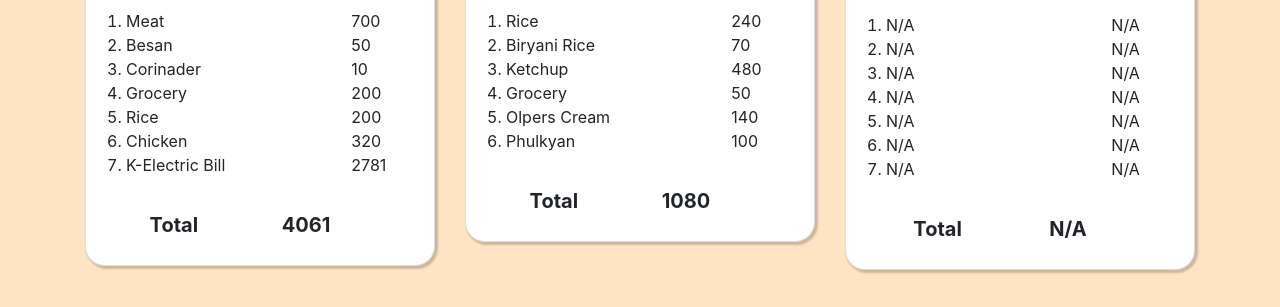
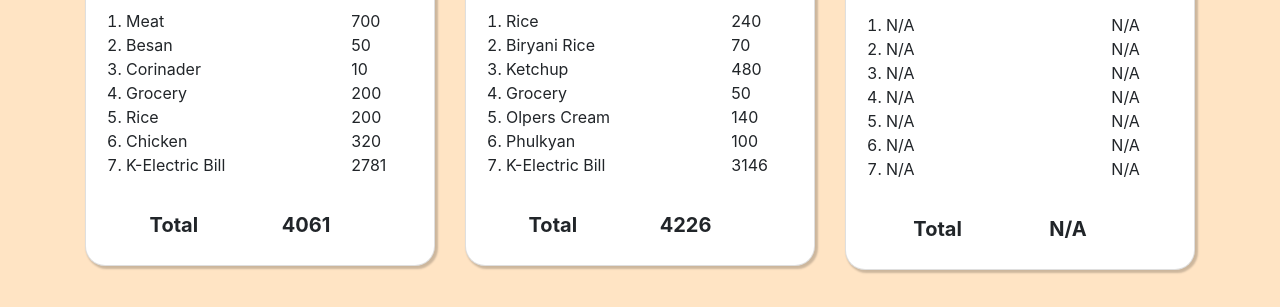
Before and after one commit to furquanrahim/homeExpense., a plain HTML site: page index.html in a window 1280 px wide. Shown: the part 286-593 px from the top of the page. Drawn offline with nearby package versions, Linux system fonts and the light colour scheme.

Commit message:
Update index.html

```diff
--- a/index.html
+++ b/index.html
@@ -227,7 +227,7 @@ h6{
       <li>Grocery</li>
       <li>Olpers Cream</li>
       <li>Phulkyan</li>
-    <!--  <li>K-Electric Bill</li> -->
+     <li>K-Electric Bill</li>
       <!-- <h6>Total</h6> -->
   </ol>
 </div>
@@ -242,13 +242,14 @@ h6{
 <li>50</li>
 <li>140</li>
 <li>100</li>
+<li>3146</li>
 <!-- <h6>1080</h6> -->
 </ol>
 </div>
 </div>
 <div class="total">
     <h6>Total</h6>
-    <h6>1080</h6>
+    <h6>4226</h6>
 </div>
 
               <!-- <a href="#" class="btn btn-primary">Go somewhere</a> -->
```
